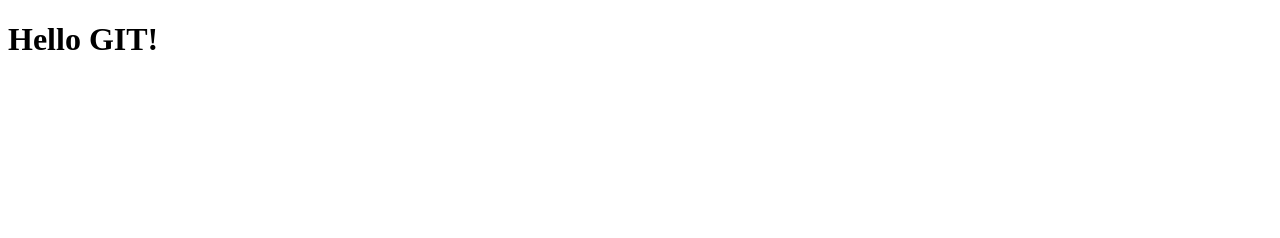
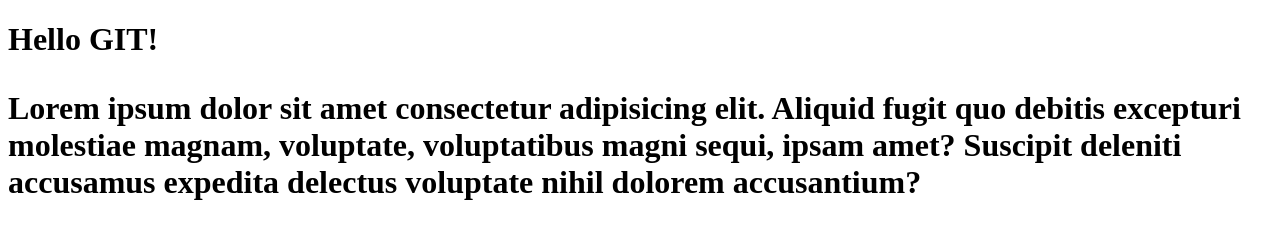
Before and after one commit to przemek-stepski/git-course-4, a plain HTML site: page index.html in a window 1280 px wide. Drawn offline with Linux system fonts and the light colour scheme.

Commit message:
added paragraph int index.html

```diff
--- a/index.html
+++ b/index.html
@@ -7,5 +7,8 @@
 </head>
 <body>
     <h1>Hello GIT!<h1>
+        <p>
+            Lorem ipsum dolor sit amet consectetur adipisicing elit. Aliquid fugit quo debitis excepturi molestiae magnam, voluptate, voluptatibus magni sequi, ipsam amet? Suscipit deleniti accusamus expedita delectus voluptate nihil dolorem accusantium?
+        </p>
 </body>
 </html>
```
